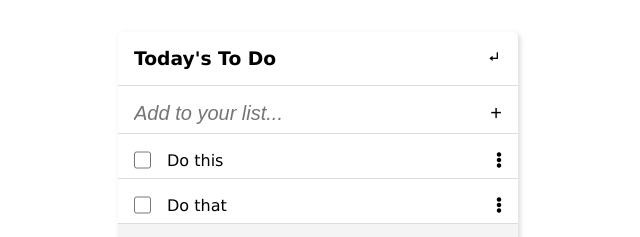
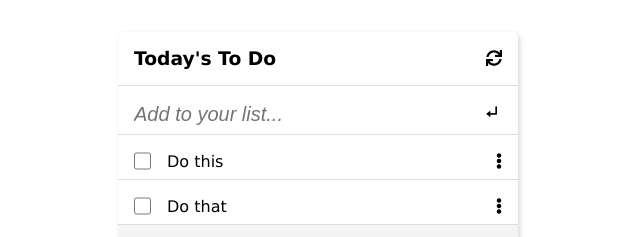
Before and after one commit to TedLivist/to-do-list, a website built with webpack: page src/index.html in a window 1280 px wide. Shown: the top 237 px of the page, 322-962 px from the left. Built offline with nearby package versions, Linux system fonts and the light colour scheme.

Commit message:
Re-arrange font and bx

```diff
--- a/src/index.html
+++ b/src/index.html
@@ -4,20 +4,20 @@
     <meta charset="UTF-8" />
     <meta http-equiv="X-UA-Compatible" content="IE=edge" />
     <meta name="viewport" content="width=device-width, initial-scale=1.0" />
-    <title>List Structure</title>
     <link href='https://unpkg.com/boxicons@2.0.9/css/boxicons.min.css' rel='stylesheet'>
     <link rel="stylesheet" href="https://use.fontawesome.com/releases/v5.15.4/css/all.css" integrity="sha384-DyZ88mC6Up2uqS4h/KRgHuoeGwBcD4Ng9SiP4dIRy0EXTlnuz47vAwmeGwVChigm" crossorigin="anonymous"/>
+    <title>List Structure</title>
   </head>
   <body>
     <section class="form-section">
       <form id="form" class="form-control">
         <div class="header-wrap">
           <h3 class="heading">Today's To Do</h3>
-          <span class="syc"><i class='bx bx-subdirectory-left'></i></span>
+          <span class="syc"><i class="fas fa-sync"></i></span>
         </div>
         <div class="form-input">
           <input type="text" name="text" id="text" placeholder="Add to your list..." class="italics"/>
-          <button type="submit" class="add">+</button>
+          <button type="submit" class="add"><i class='bx bx-subdirectory-left'></i></button>
         </div>
 
         <ul class="container">
```
Also changed, not shown: dist/index.html, dist/main.js.
